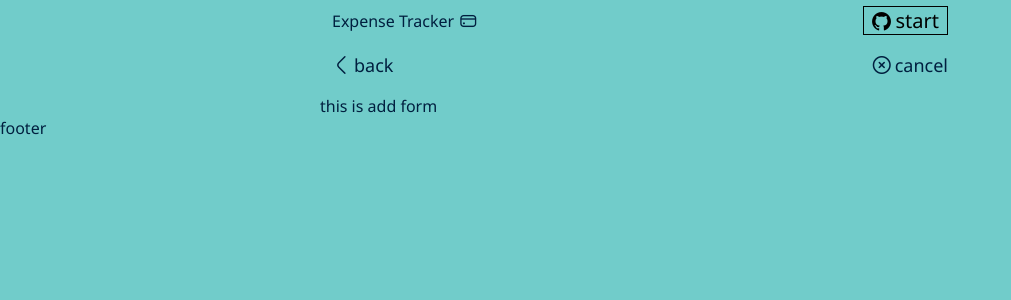
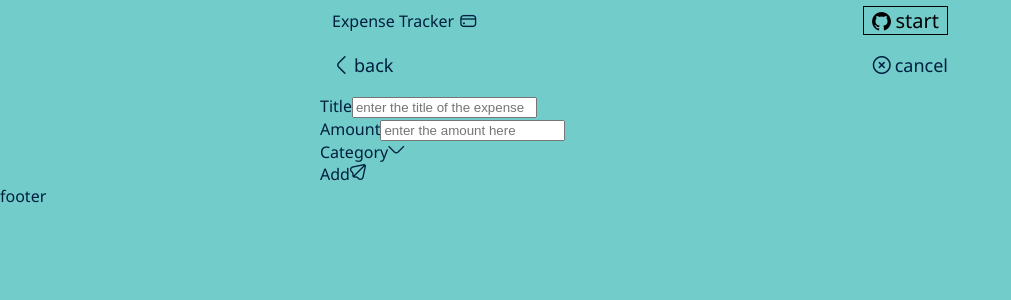
Before and after one commit to parthkamal/expense-tracker, a React (Create React App) app: page /add-expense in a window 1280 px wide. Shown: the top 300 px of the page, without its empty margins (0-1011 px from the left). Built offline with nearby package versions, Linux system fonts and the light colour scheme.

Commit message:
added the addexpense reducer and dispatch the action

```diff
--- a/src/components/AddForm.jsx
+++ b/src/components/AddForm.jsx
@@ -1,14 +1,77 @@
-import React from 'react';
+import React, { useState } from 'react';
 import './style/AddForm.css';
-
+import Categories from '../constants/add-expense';
+import { useDispatch } from 'react-redux';
+import { addExpense } from '../redux/actions/expenses';
 const AddForm = () => {
 
     //capturing the form details using useState hook
+    const [categoryOpen, setCategoryOpen] = useState(false);
+    const [title, setTitle] = useState('');
+    const [amount, setAmount] = useState('');
+    const [category, setCategory] = useState('');
+    const dispatch = useDispatch();
+
+    //handlers
+
+    const handleTitle = (e) => {
+        setTitle(e.target.value);
+    }
+
+    const handleAmount = (e) => {
+        setAmount(e.target.value);
+    }
+
+    const handleCategory = (category) => {
+        setCategory(category);
+        setCategoryOpen(false);
+    }
+
+
+    const handleSubmit = () => {
+        if (title === ''||amount===''|| category===''){
+            console.log('please add properly ');
+            return;
+        }
+
+        const data = {title,amount,category,createdAt: new Date()}
+
+        dispatch(addExpense(data));
+    }
+
+
+
 
 
     return (
-        <div>
-            this is add form
+        <div className='add-form'>
+            <div className='form-item'>
+                <label>Title</label>
+                <input value={title} placeholder='enter the title of the expense' onChange={(e) => handleTitle(e)} />
+            </div>
+            <div className='form-item'>
+                <label >Amount</label>
+                <input value={amount} placeholder='enter the amount here' onChange={(e) => handleAmount(e)} />
+            </div>
+            <div className='category-container-parent'>
+                <div className='category'>
+                    <div className='category-dropdown' onClick={() => setCategoryOpen(!categoryOpen)}>
+                        <label>Category</label>
+                        <i className='fi-rr-angle-down'></i>
+                    </div>
+                    {categoryOpen &&
+                        <div className='category-container'>
+                            {Categories.map((category) => <div key={category.id} onClick={() => handleCategory(category.title)} className='category-item'><label>{category.title}</label></div>)}
+                        </div>}
+                </div>
+            </div>
+
+            <div className='form-add-button'>
+                <div onClick={handleSubmit}>
+                    <label>Add</label>
+                    <i className='fi-rr-paper-plane'></i>
+                </div>
+            </div>
         </div>
     );
 }
--- /dev/null
+++ b/src/constants/add-expense.js
@@ -0,0 +1,24 @@
+const Categories =[
+    {
+        id: 1,
+        title: 'Education'
+    },
+    {
+        id: 2,
+        title: 'Healthcare'
+    },
+    {
+        id: 3,
+        title: 'Shopping'
+    },
+    {
+        id: 4,
+        title: 'Food'
+    },
+    {
+        id: 5,
+        title: 'Other'
+    }
+]
+
+export default Categories;
--- a/src/redux/actions/expenses.js
+++ b/src/redux/actions/expenses.js
@@ -3,6 +3,7 @@ import { ADD_EXPENSE, DELETE_EXPENSE } from "../action-types/expenses"
 
 
 const addExpense = (data) => {
+    console.log(data);
     return {
         type: ADD_EXPENSE,
         data
--- a/src/redux/reducers/expenses.js
+++ b/src/redux/reducers/expenses.js
@@ -12,9 +12,10 @@ const initialState = {
 const expenseReducer = (state = initialState, action) => {
     switch (action.type) {
         case ADD_EXPENSE: {
+            console.log(action.data)
             return {
                 ...state,
-                expenseList: [...state, action.data]
+                expenseList: [...state.expenseList, action.data]
             }
         }
 
--- a/src/redux/store/index.js
+++ b/src/redux/store/index.js
@@ -16,5 +16,4 @@ const initialState = {}
 // store is created here the reducer which is passes is the combined reducer
 const store = createStore(reducer , initialState);
 
-
 export default store ;
```
